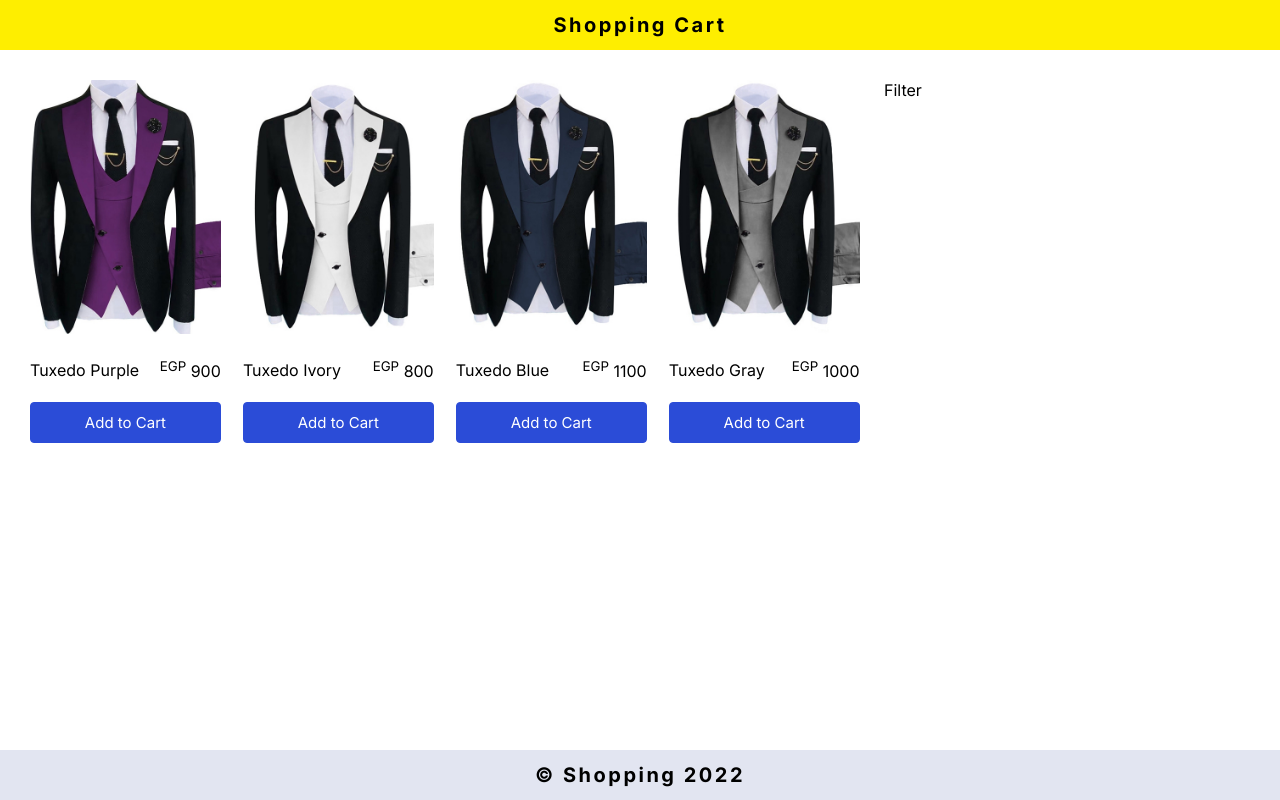
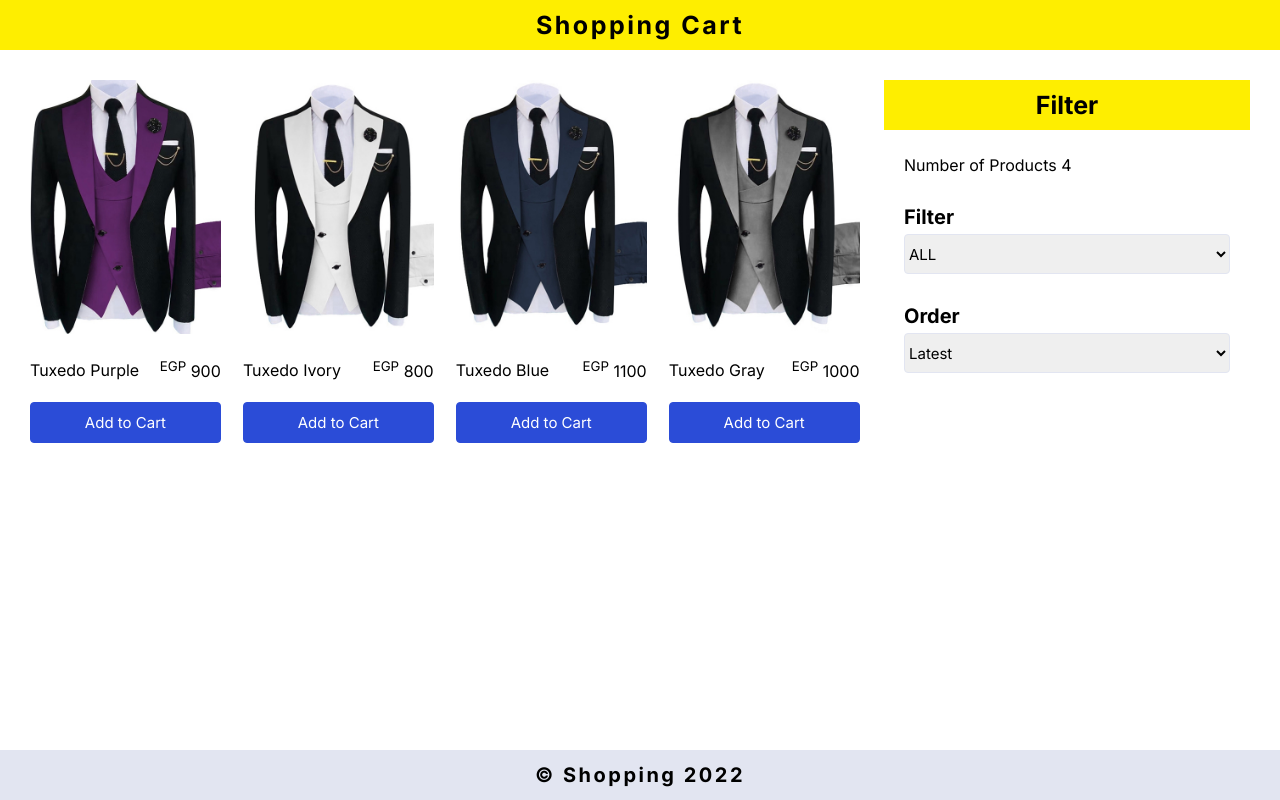
Before and after one commit to MuhammedBasiouny/shopping_cart, a React (Create React App) app in the folder client/: page / in a window 1280 px wide. Built offline with nearby package versions, Linux system fonts and the light colour scheme; the HTML template or start-up script is replaced by a standard one.

Commit message:
filter component

```diff
--- a/client/src/App.js
+++ b/client/src/App.js
@@ -1,4 +1,5 @@
 import React, { useState } from 'react';
+import Filter from './components/Filter/Filter';
 import Footer from './components/Footer/Footer';
 import Header from './components/Header/Header';
 import Products from './components/Products/Products';
@@ -14,7 +15,7 @@ function App() {
       <main>
         <div className="wrapper">
           <Products products={products} />
-          <div className="filter-wrapper">Filter</div>
+          <Filter />
         </div>
       </main>
       <Footer />
--- /dev/null
+++ b/client/src/components/Filter/Filter.js
@@ -0,0 +1,33 @@
+import React from 'react';
+import '../../css/Filter/Filter.css';
+
+function Filter(props) {
+  return (
+    <div className="filter-wrapper">
+      <h2 className="filter-title"> Filter </h2>
+      <div className="num-of-producst"> Number of Products 4</div>
+      <div className="filter-by-size">
+        <span>Filter</span>
+        <select className="filter-select">
+          <option value="ALL">ALL</option>
+          <option value="XS">XS</option>
+          <option value="S">S</option>
+          <option value="M">M</option>
+          <option value="L">L</option>
+          <option value="XL">XL</option>
+          <option value="XXL">XXL</option>
+        </select>
+      </div>
+      <div className="filter-by-size">
+        <span>Order</span>
+        <select className="filter-select">
+          <option value="latest">Latest</option>
+          <option value="lower">Lower</option>
+          <option value="highest">Highest</option>
+        </select>
+      </div>
+    </div>
+  );
+}
+
+export default Filter;
--- /dev/null
+++ b/client/src/components/Filter/Filter.scss
@@ -0,0 +1,36 @@
+.filter-wrapper {
+  background-color: #fff;
+  display: flex;
+  flex-direction: column;
+}
+.filter-wrapper h2 {
+  text-align: center;
+  font-size: 25px;
+}
+.filter-title {
+  background-color: rgb(254, 238, 0);
+  padding: 10px;
+  margin-bottom: 20px;
+}
+.filter-wrapper > div {
+  padding: 5px 20px;
+  margin-bottom: 20px;
+}
+
+select {
+  display: block;
+  height: 40px;
+  border: 1px solid #e2e5f1;
+  width: 100%;
+  font-family: 'Inter', sans-serif;
+  font-weight: 400;
+  outline: none;
+  border-radius: 4px;
+  font-size: 15px;
+}
+.filter-by-size span {
+  display: block;
+  font-weight: 700;
+  margin-bottom: 5px;
+  font-size: 20px;
+}
--- a/client/src/components/Header/Header.scss
+++ b/client/src/components/Header/Header.scss
@@ -1,7 +1,7 @@
 header {
   grid-area: header;
   background-color: rgb(254, 238, 0);
-  font-size: 20px;
+  font-size: 25px;
   text-align: center;
   display: flex;
   justify-content: center;
--- /dev/null
+++ b/client/src/css/Filter/Filter.css
@@ -0,0 +1,40 @@
+.filter-wrapper {
+  background-color: #fff;
+  display: flex;
+  flex-direction: column;
+}
+
+.filter-wrapper h2 {
+  text-align: center;
+  font-size: 25px;
+}
+
+.filter-title {
+  background-color: #feee00;
+  padding: 10px;
+  margin-bottom: 20px;
+}
+
+.filter-wrapper > div {
+  padding: 5px 20px;
+  margin-bottom: 20px;
+}
+
+select {
+  display: block;
+  height: 40px;
+  border: 1px solid #e2e5f1;
+  width: 100%;
+  font-family: "Inter", sans-serif;
+  font-weight: 400;
+  outline: none;
+  border-radius: 4px;
+  font-size: 15px;
+}
+
+.filter-by-size span {
+  display: block;
+  font-weight: 700;
+  margin-bottom: 5px;
+  font-size: 20px;
+}
--- a/client/src/css/Header/Header.css
+++ b/client/src/css/Header/Header.css
@@ -1,7 +1,7 @@
 header {
   grid-area: header;
   background-color: #feee00;
-  font-size: 20px;
+  font-size: 25px;
   text-align: center;
   display: flex;
   justify-content: center;
```
